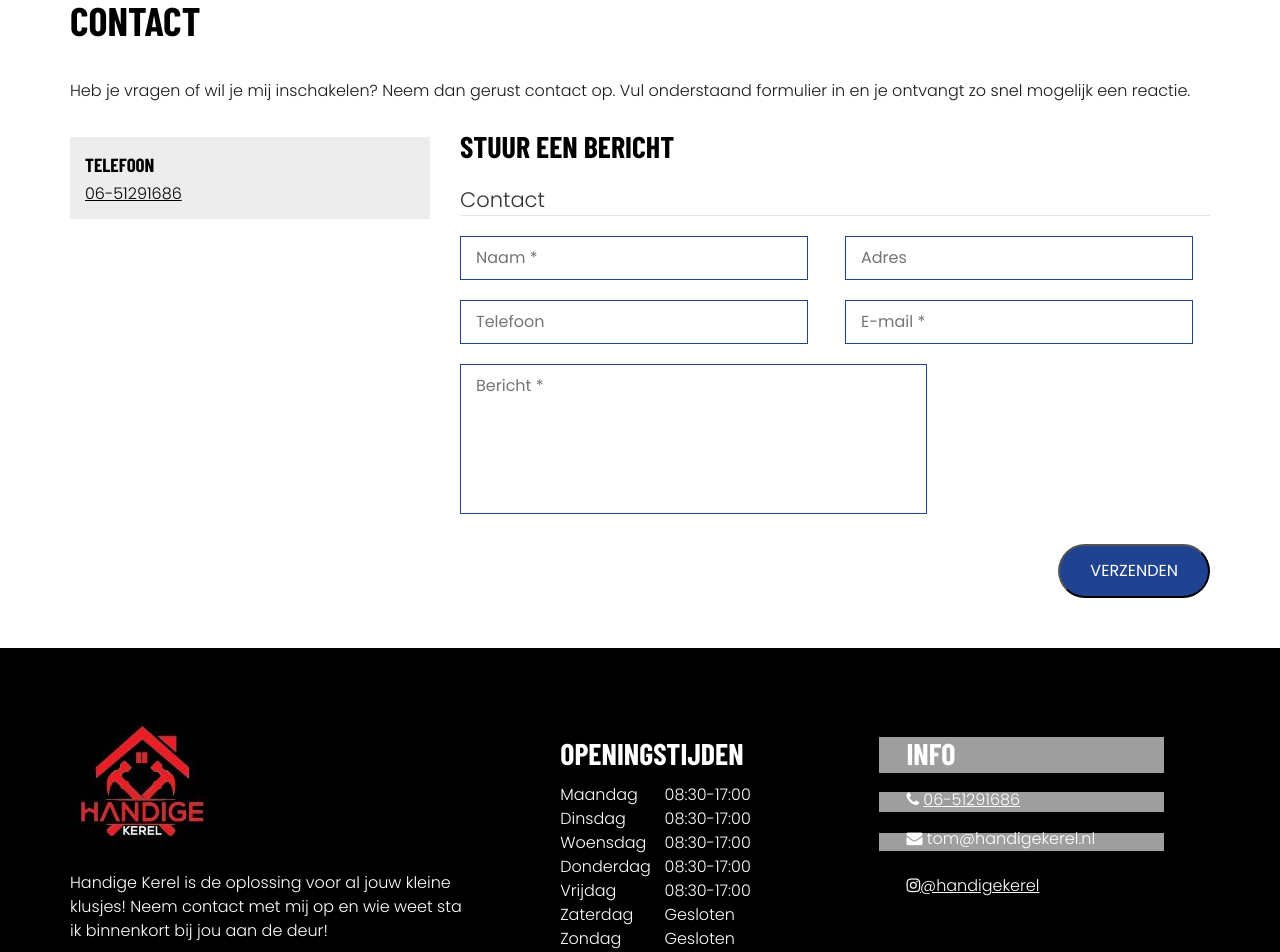
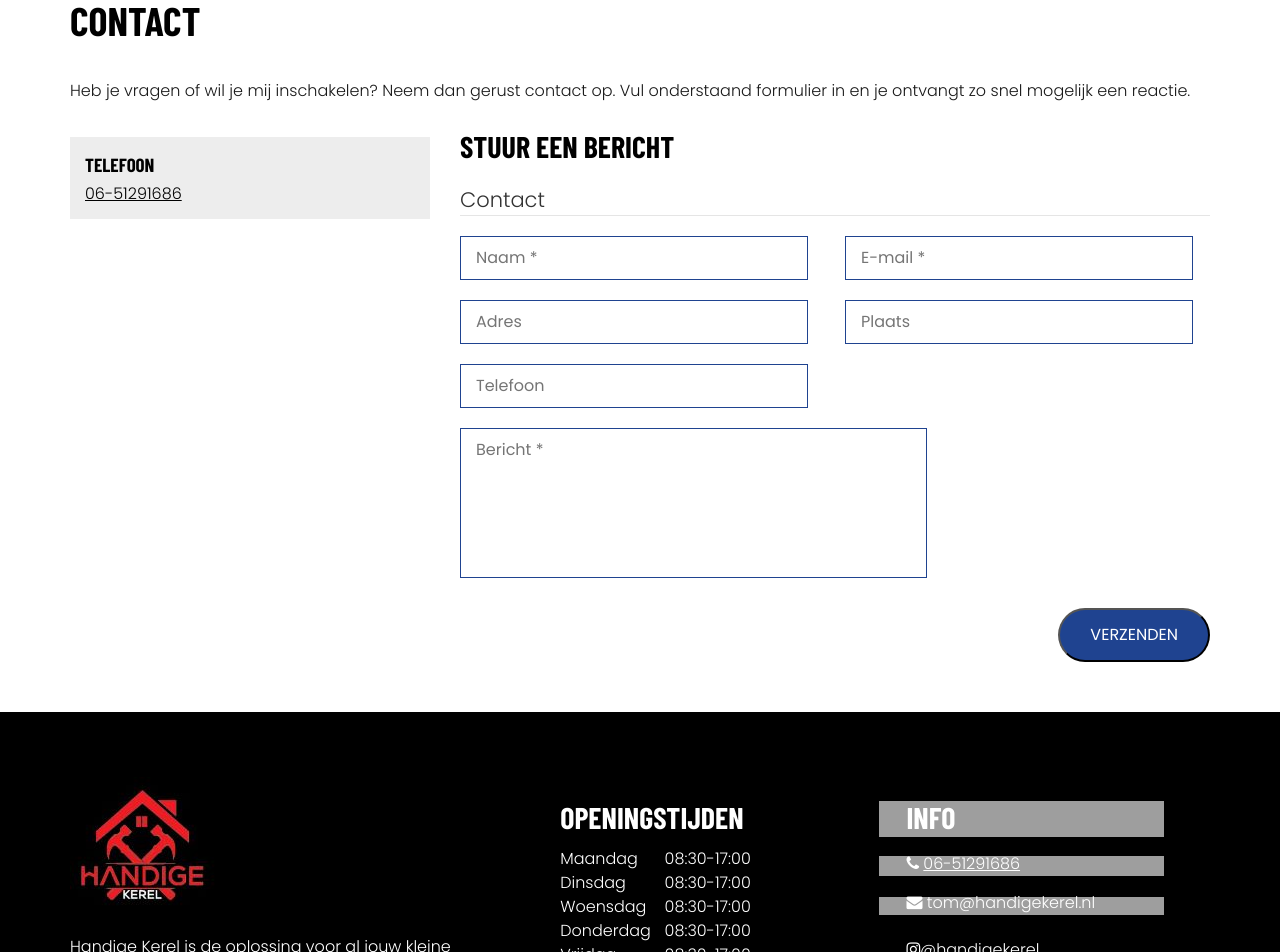
Before and after one commit to FeebleMeltdown/handigekerel.nl, a Jekyll site: the page built from contact.markdown, in a window 1280 px wide. Shown: the part 638-1590 px from the top of the page. Built offline with Jekyll 4.4.1, drawn with Linux system fonts in a browser that asks for light colours; nearby versions of some CDN libraries; grey boxes are pictures that could not be loaded.

Commit message:
Improve form

```diff
--- a/_layouts/contact.html
+++ b/_layouts/contact.html
@@ -148,6 +148,14 @@
                            placeholder="Naam *" required="required">
                   </div>
                 </div>
+                <div class=' contact-field-item id_email_1 contact-field-type_email' id='contact-field-id_email_1'>
+                  <div class="contact-field-element">
+                    <input id='form1-email_1' type="email" value=''
+                           name='email'
+                           class='form-field '
+                           placeholder="E-mail *" required="required">
+                  </div>
+                </div>
                 <div class=' contact-field-item id_address_1 contact-field-type_single_line_text'
                      id='contact-field-id_address_1'>
                   <div class="contact-field-element">
@@ -157,20 +165,21 @@
                            placeholder="Adres ">
                   </div>
                 </div>
+                <div class=' contact-field-item id_address_2 contact-field-type_single_line_text'
+                     id='contact-field-id_address_2'>
+                  <div class="contact-field-element">
+                    <input id='form1-address_2' type="text" value=''
+                           name='plaats'
+                           class='form-field '
+                           placeholder="Plaats ">
+                  </div>
+                </div>
                 <div class=' contact-field-item id_phone_1 contact-field-type_phone' id='contact-field-id_phone_1'>
                   <div class="contact-field-element">
                     <input id='form1-phone_1' type="tel" value=''
                            name='telefoon'
                            class='form-field'
                            placeholder="Telefoon ">
-                  </div>
-                </div>
-                <div class=' contact-field-item id_email_1 contact-field-type_email' id='contact-field-id_email_1'>
-                  <div class="contact-field-element">
-                    <input id='form1-email_1' type="email" value=''
-                           name='email'
-                           class='form-field '
-                           placeholder="E-mail *" required="required">
                   </div>
                 </div>
                 <div class='fullwidth contact-field-item id_comments_1 contact-field-type_paragraph'
```
